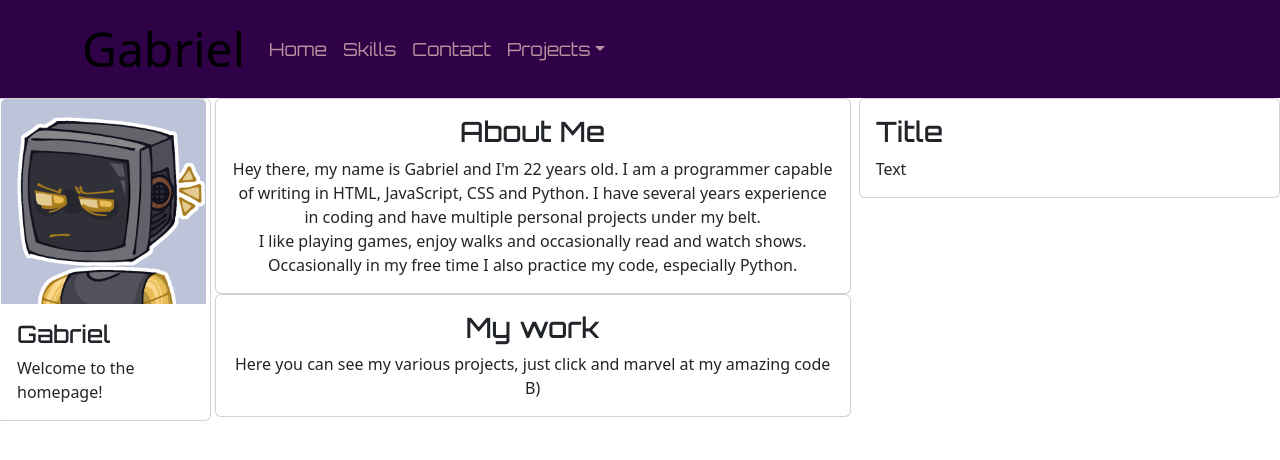
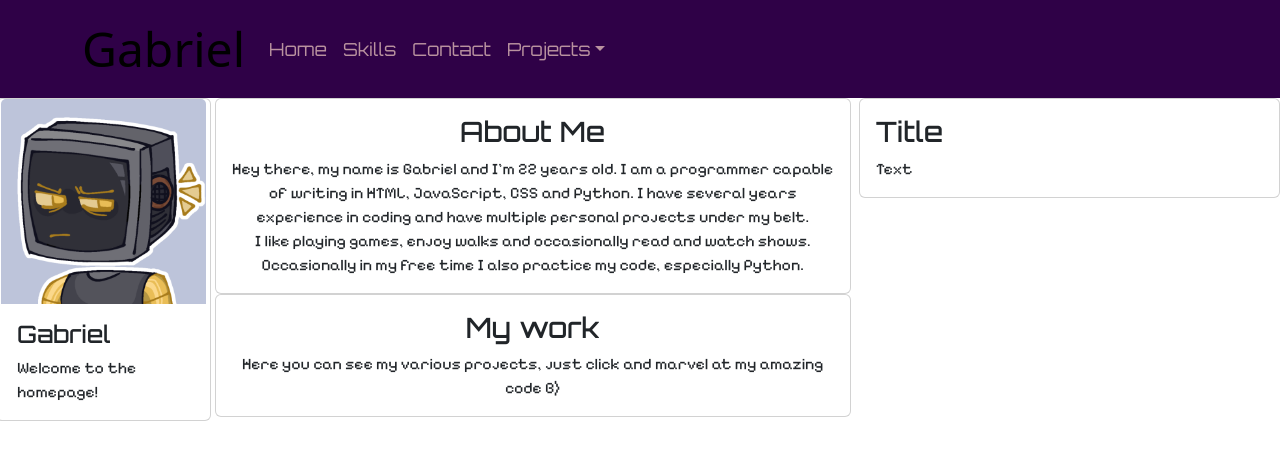
Before and after one commit to GabEtchells/GabEtchells.github.io, a PHP site: page / in a window 1280 px wide. Shown: the top 460 px of the page. Run offline with PHP 8.4, Linux system fonts and the light colour scheme; some web fonts are replaced.

Commit message:
Def font fix, forg letter A

```diff
--- a/css/style.css
+++ b/css/style.css
@@ -3,7 +3,7 @@
     --background-light: #9C528B;
     --text-headers-colour: #B9929F;
     --text-paraphs-colour: #E2C2C6;
-    --text-paraphs-font: "pixelify-sans";
+    --text-paraphs-font: "Pixelify Sans";
     --text-head-font: "Orbitron";
 }
 
@@ -29,8 +29,8 @@
     font-size: large;
 }
 
-.text-pargraph {
-    font-family: "pixelify sans";
+.text-paragraph {
+    font-family: var(--text-paraphs-font);
 }
 
 .card-head {
```
